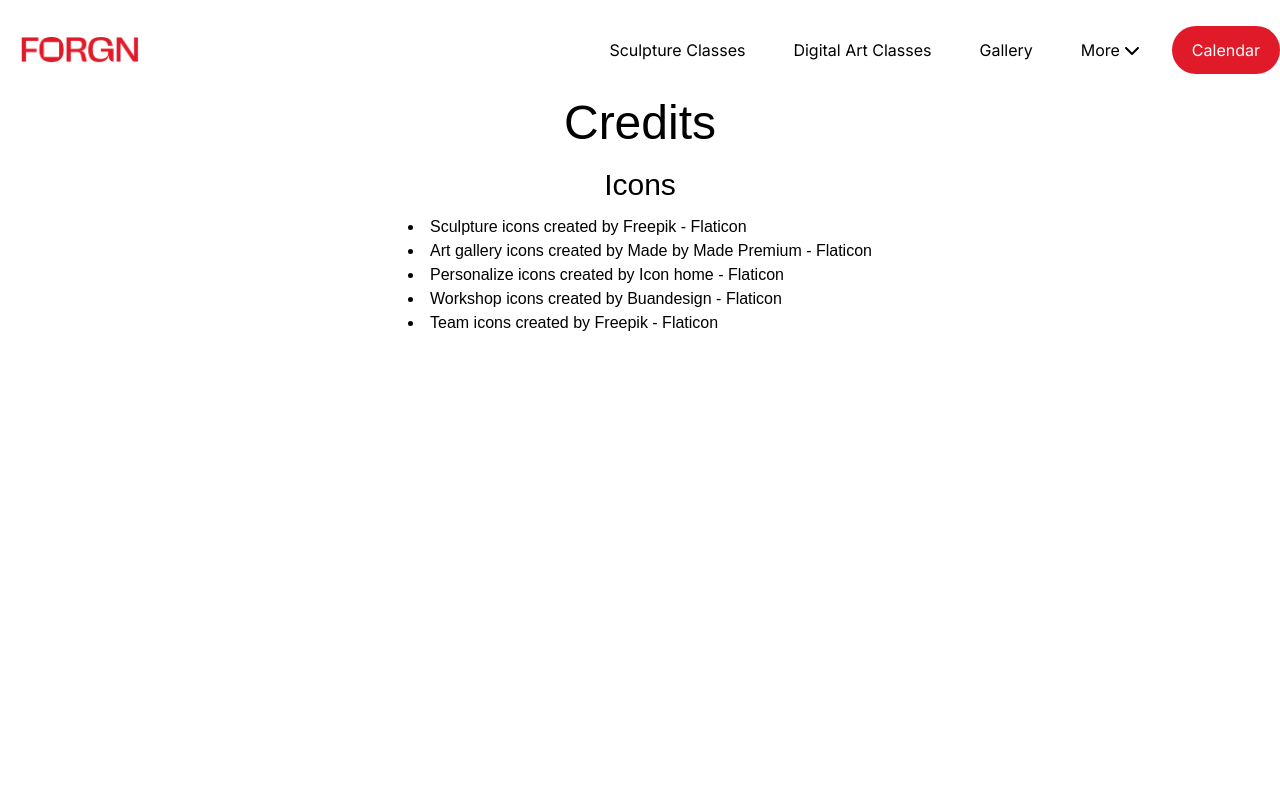
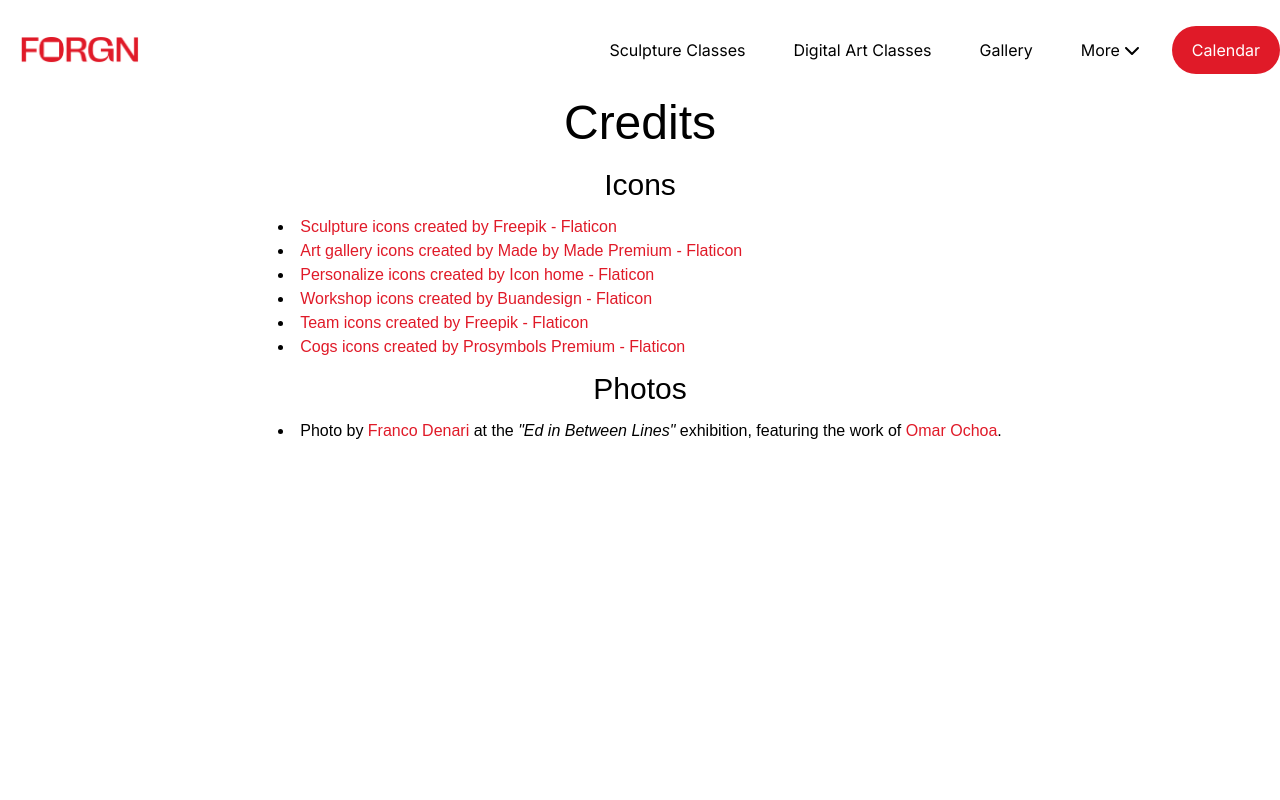
Before and after one commit to giorgio-villani/forgn, a Next.js app: page /credits in a window 1280 px wide. Shown: the top 800 px of the page. Built offline with nearby package versions, Linux system fonts and the light colour scheme.

Commit message:
added attribution

```diff
--- a/src/app/activations/page.tsx
+++ b/src/app/activations/page.tsx
@@ -4,7 +4,21 @@ export default function Activations() {
   return (
     <div className="w-full flex flex-col items-center font-poppins ">
       <h1 className="text-5xl text-center">Activations</h1>
-      <div className="max-w-[1200px] flex flex-col md:flex-row items-center">
+      <section className="py-5 max-w-[800px] w-full text-center ">
+        <h2 className="mb-6 text-4xl">Houston Vintage Truck Club</h2>
+        <p className="mb-6 text-left text-center text-justify">
+          Our experience in creatively transforming spaces is exemplified by our
+          project at the Houston Vintage Truck Club, which we converted from a
+          storage warehouse into a thriving art gallery. This transformation
+          involved extensive planning and execution to adapt the space
+          aesthetically and functionally to suit the needs of artists and
+          visitors. We launched this new venue with &quot;Ed in Between
+          Lines,&quot; an exhibition by Omar (around 300 attendees during
+          opening), which featured 41 acrylic on canvas pieces. Each piece was
+          infused with insights and inspirations from Houston&lsquo;s diverse
+          markets, creating a dynamic and immersive experience for attendees.
+        </p>
+        <div className="py-5 max-w-[1200px] flex flex-col md:flex-row items-center">
           <div className="w-full p-2 md:w-1/2">
             <img
               className="w-full h-[500px] object-cover"
@@ -22,19 +36,19 @@ export default function Activations() {
             <div className="text-center">After</div>
           </div>
         </div>
-
-      <section className="py-10 max-w-[800px] w-full px-4 text-center ">
+        <h2 className="mb-6 text-4xl">East End Revitalization</h2>
         <p className="mb-6 text-left text-center text-justify">
-          Our experience in creatively transforming spaces is exemplified by our
-          project at the Houston Vintage Truck Club, which we converted from a
-          storage warehouse into a thriving art gallery. This transformation
-          involved extensive planning and execution to adapt the space
-          aesthetically and functionally to suit the needs of artists and
-          visitors. We launched this new venue with &quot;Ed in Between
-          Lines,&quot; an exhibition by Omar (around 300 attendees during
-          opening), which featured 41 acrylic on canvas pieces. Each piece was
-          infused with insights and inspirations from Houston&lsquo;s diverse
-          markets, creating a dynamic and immersive experience for attendees.
+          Forgn Studio's objective to revitalize the East End centers on
+          transforming industrial spaces into vibrant creative hubs by uniting
+          artists and technologists. Their mission includes creating
+          collaborative opportunities across multiple mediums, fostering
+          innovation, and showcasing innovative artworks. This initiative aims
+          to engage the local community, drive creativity and technological
+          advancement, and stimulate economic growth in the area through art and
+          technology. Plans include establishing workshops, exhibitions, and
+          artist residency programs, partnering with local organizations like
+          the East End Maker Hub, and offering access to advanced facilities and
+          collaborative platforms.
         </p>
       </section>
     </div>
--- a/src/app/credits/page.tsx
+++ b/src/app/credits/page.tsx
@@ -11,7 +11,7 @@ export default function Credit() {
             <a
               href="https://www.flaticon.com/free-icons/sculpture"
               title="sculpture icons"
-              className="hover:underline"
+              className="text-customButton hover:underline"
             >
               Sculpture icons created by Freepik - Flaticon
             </a>
@@ -20,7 +20,7 @@ export default function Credit() {
             <a
               href="https://www.flaticon.com/free-icons/art-gallery"
               title="art gallery icons"
-              className="hover:underline"
+              className="text-customButton hover:underline"
             >
               Art gallery icons created by Made by Made Premium - Flaticon
             </a>
@@ -29,7 +29,7 @@ export default function Credit() {
             <a
               href="https://www.flaticon.com/free-icons/personalize"
               title="personalize icons"
-              className="hover:underline"
+              className="text-customButton hover:underline"
             >
               Personalize icons created by Icon home - Flaticon
             </a>
@@ -38,7 +38,7 @@ export default function Credit() {
             <a
               href="https://www.flaticon.com/free-icons/workshop"
               title="workshop icons"
-              className="hover:underline"
+              className="text-customButton hover:underline"
             >
               Workshop icons created by Buandesign - Flaticon
             </a>
@@ -47,10 +47,44 @@ export default function Credit() {
             <a
               href="https://www.flaticon.com/free-icons/team"
               title="team icons"
-              className="hover:underline"
+              className="text-customButton hover:underline"
             >
               Team icons created by Freepik - Flaticon
             </a>
+          </li>
+          <li>
+            <a
+              href="https://www.flaticon.com/free-icons/cogs"
+              title="cogs icons"
+              className="text-customButton hover:underline"
+            >
+              Cogs icons created by Prosymbols Premium - Flaticon
+            </a>
+          </li>
+        </ul>
+        <h2 className="text-3xl text-center py-3">Photos</h2>
+        <ul className="list-inside list-disc">
+          <li>
+            Photo by{' '}
+            <a
+              href="https://www.instagram.com/efedenari/"
+              target="_blank"
+              rel="noopener noreferrer"
+              className="text-customButton hover:underline"
+            >
+              Franco Denari
+            </a>{' '}
+            at the <em>"Ed in Between Lines"</em> exhibition, featuring the work
+            of{' '}
+            <a
+              href="https://www.instagram.com/subomar/"
+              target="_blank"
+              rel="noopener noreferrer"
+              className="text-customButton hover:underline"
+            >
+              Omar Ochoa
+            </a>
+            .
           </li>
         </ul>
       </div>
--- a/src/app/digital/page.tsx
+++ b/src/app/digital/page.tsx
@@ -6,7 +6,7 @@ export default function Digital() {
       <h1 className="text-5xl text-center mb-8">
         Digital Art Classes at FORGN Studio
       </h1>
-      <section className="py-10 max-w-[800px] w-full px-4 text-center">
+      <section className=" max-w-[800px] w-full px-4 text-center">
         <h2 className="mb-6 text-4xl">Innovate with Digital Art</h2>
         <p className="mb-6 text-left text-center text-justify">
           Join our comprehensive digital art classes at FORGN Studio, where
--- a/src/app/gallery/page.tsx
+++ b/src/app/gallery/page.tsx
@@ -12,7 +12,7 @@ export default function Gallery() {
             creativity of artists who blend physical and digital art forms.
           </p>
           <div className="flex justify-center pb-5">
-            <img src="/gallery/gallery.jpg"></img>
+            <img src="/gallery/ai_gallery.jpg"></img>
           </div>
           <h2 className="mb-6 text-4xl">Purpose of the Gallery:</h2>
           <ul className="list-inside text-justify pb-5">
--- a/src/app/page.tsx
+++ b/src/app/page.tsx
@@ -28,7 +28,7 @@ const About: React.FC = () => {
     <div className="w-full ">
       <section className="bg-white lg:py-20 m-5">
         <div className="max-w-screen-xl mx-auto flex flex-col md:flex-row flex-col-reverse">
-          <div className="">
+          <div className="text-center md:text-left">
             <h2 className="mb-4">
               <div
                 className="pt-5 font-inter text-5xl lg:text-7xl"
@@ -50,10 +50,31 @@ const About: React.FC = () => {
               </button>
             </div>
           </div>
-          <img
-            src="./ed.jpg"
-            className="md:pl-5 lg:pl-5 max-w-[650px] max-h-[500px] object-cover"
-          />
+          <div className="md:pl-5 lg:pl-5 max-w-[650px] max-h-[500px] object-cover">
+            <img src="./ed.jpg" />
+            <div className="text-center txt-sm">
+              Photo by{' '}
+              <a
+                href="https://www.instagram.com/efedenari/"
+                target="_blank"
+                rel="noopener noreferrer"
+                className="text-customButton hover:underline"
+              >
+                Franco Denari
+              </a>{' '}
+              at the <em>"Ed in Between Lines"</em> exhibition, featuring the
+              work of{' '}
+              <a
+                href="https://www.instagram.com/subomar/"
+                target="_blank"
+                rel="noopener noreferrer"
+                className="text-customButton hover:underline"
+              >
+                Omar Ochoa
+              </a>
+              .
+            </div>
+          </div>
         </div>
       </section>
       <section className="bg-gradient-to-b from-gray-100 to-white text-white py-10">
--- a/src/app/sculpture/page.tsx
+++ b/src/app/sculpture/page.tsx
@@ -6,7 +6,7 @@ export default function Sculpture() {
       <h1 className="text-5xl text-center mb-8">
         Sculpture Classes at FORGN Studio
       </h1>
-      <section className="py-10 max-w-[800px] w-full px-4 text-center">
+      <section className="max-w-[800px] w-full px-4 text-center">
         <h2 className="mb-6 text-4xl">Discover the Art of Sculpture</h2>
         <p className="mb-6 text-left text-center text-justify">
           Immerse yourself in the art of sculpture at FORGN Studio, where
```
Also changed, not shown: public/gallery/ai_gallery.jpg (added). Lines whose indentation alone changed are shown as unchanged.
